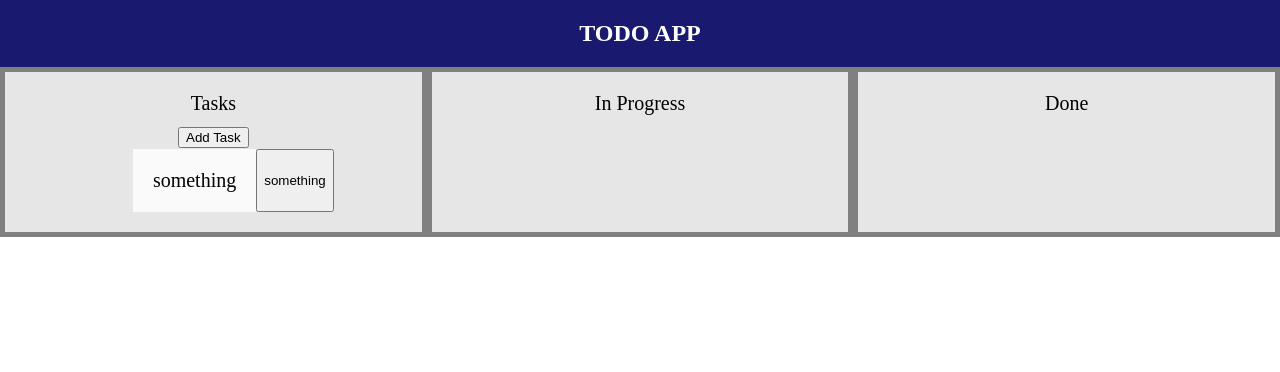
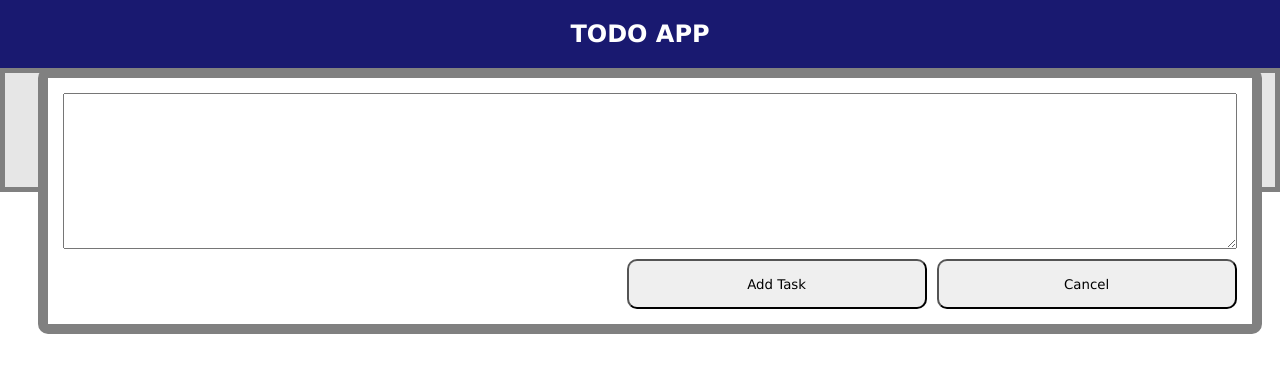
Before and after one commit to christianmadhan/TODO-JS-KEA, a plain HTML site: page index.html in a window 1280 px wide. Both pictures are taken after a click on the button "Add Task". Drawn offline with Linux system fonts and the light colour scheme.

Commit message:
almost working
draggable missing and its done

```diff
--- a/index.html
+++ b/index.html
@@ -4,6 +4,10 @@
     <meta charset="UTF-8" />
     <meta name="viewport" content="width=device-width, initial-scale=1.0" />
     <link rel="stylesheet" href="style.css" />
+    <link
+      rel="stylesheet"
+      href="https://stackpath.bootstrapcdn.com/font-awesome/4.7.0/css/font-awesome.min.css"
+    />
     <title>TODO APP</title>
   </head>
   <body>
@@ -11,21 +15,37 @@
       <h4>TODO APP</h4>
     </header>
     <main>
+      <div id="addTaskModal" class="modal hidden">
+        <div class="modal-content">
+          <textarea name="" id="newTaskText" cols="30" rows="10"></textarea>
+          <div class="modal-buttons">
+            <button class="addBtn" id="addTaskButton" onclick="addTask()">
+              Add Task
+            </button>
+            <button
+              class="addBtn"
+              id="cancelAddModalButton"
+              onclick="closeModal()"
+            >
+              Cancel
+            </button>
+          </div>
+        </div>
+      </div>
       <div class="grid-container">
         <div class="item">
           <p>Tasks</p>
-          <button>Add Task</button>
-          <ul>
-            <li draggable="true">
-              <div>
-                <p>something</p>
-              </div>
-              <button>something</button>
-            </li>
-          </ul>
+          <ul id="task-list"></ul>
+          <button class="addBtn" onclick="openModal()">Add Task</button>
         </div>
-        <div class="item">
+        <div
+          id="target"
+          ondrop="drop_handler(event)"
+          ondragover="dragover_handler(event)"
+          class="item"
+        >
           <p>In Progress</p>
+          <ul></ul>
         </div>
         <div class="item">
           <p>Done</p>
--- a/script.js
+++ b/script.js
@@ -0,0 +1,79 @@
+var addModal = document.getElementById('addTaskModal');
+var taskList = document.getElementById('task-list');
+var newTask = document.getElementById('newTaskText');
+
+
+var todos = [];
+
+
+function openModal() {
+    addModal.classList.remove('hidden');
+}
+
+function closeModal() {
+    addModal.classList.add('hidden');
+}
+
+function deleteTask(element) {
+    for (let index = 0; index < todos.length; index++) {
+        const elm = todos[index];
+        if (elm.id == element.path[0].id) {
+            todos.splice(index, 1);
+        }
+    }
+    element.path[0].parentNode.removeChild(element.path[0].parentNode);
+    console.log(index);
+    console.log(element.path[0].id);
+}
+
+function createList() {
+
+}
+
+function addTask() {
+
+    let newtask = {
+        id: todos.length + 1,
+        task: newTask.value
+    }
+    todos.push(newtask);
+
+    var li = document.createElement("li");
+    li.classList.add("task-item");
+
+    var img = document.createElement("img");
+    img.src = "https://img.icons8.com/android/24/000000/trash.png";
+
+    img.onclick = function () {
+        for (let index = 0; index < todos.length; index++) {
+            const elm = todos[index];
+            if (elm.id == this.id) {
+                todos.splice(index, 1);
+            }
+        }
+        this.parentElement.remove();
+    }
+
+
+    img.id = todos.length + 1;
+
+    var h5 = document.createElement("h5");
+    h5.innerHTML = newTask.value;
+
+    li.appendChild(h5);
+    li.appendChild(img);
+    li.draggable = true;
+    taskList.appendChild(li);
+}
+
+
+function dragover_handler(ev) {
+    ev.preventDefault();
+    ev.dataTransfer.dropEffect = "move";
+}
+function drop_handler(ev) {
+    ev.preventDefault();
+    // Get the id of the target and add the moved element to the target's DOM
+    const data = ev.dataTransfer.getData("text/plain");
+    ev.target.appendChild(document.getElementById(data));
+}
--- a/style.css
+++ b/style.css
@@ -1,5 +1,7 @@
 * {
   margin: 0;
+  font-family: "Lucida Sans", "Lucida Sans Regular", "Lucida Grande",
+    "Lucida Sans Unicode", Geneva, Verdana, sans-serif;
 }
 
 header {
@@ -55,3 +57,58 @@ li {
   display: flex;
   justify-content: center;
 }
+
+.modal {
+  position: fixed;
+  left: 3%;
+  width: 94%;
+  border-width: 10px;
+  border-style: solid;
+  border-radius: 10px;
+  border-color: gray;
+  background-color: white;
+}
+
+.modal-content {
+  display: flex;
+  flex-direction: column;
+  gap: 10px;
+  justify-content: start;
+  border-radius: 10px;
+  padding: 15px;
+}
+
+.addBtn {
+  border-radius: 10px;
+  height: 50px;
+  width: 300px;
+}
+
+input {
+  width: 100%;
+  height: 300px;
+}
+
+.modal-buttons {
+  display: flex;
+  justify-content: flex-end;
+  gap: 10px;
+}
+
+.hidden {
+  display: none;
+}
+
+.task-item img {
+  height: 30px;
+  padding-top: 3px;
+  padding-left: 20px;
+}
+
+.task-item {
+  background-color: red;
+  border: solid;
+  border-style: groove;
+  border-radius: 10px;
+  border-color: lightcoral;
+}
```
